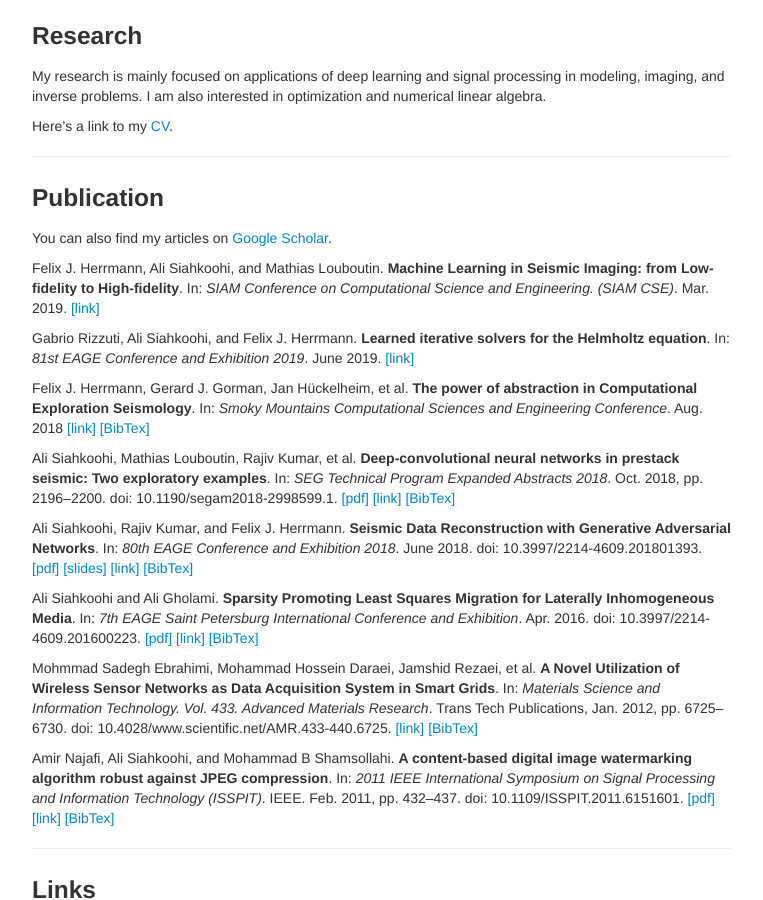
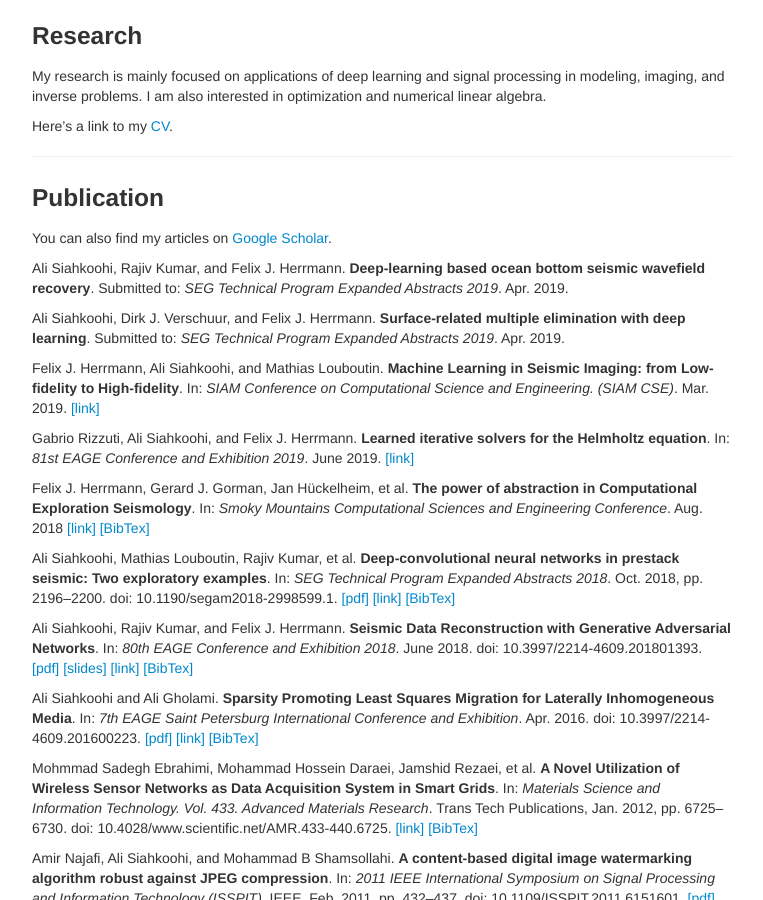
Before and after one commit to nanjekyejoannah/cs.unb.ca-jnanjeky, a Jekyll site: the page built from index.md, in a window 1280 px wide and 900 px high, scrolled down 470 px. Shown: the whole window, without its empty margins (258-1021 px from the left). Built offline with Jekyll 4.4.1, drawn with Linux system fonts in a browser that asks for light colours.

Commit message:
updated .md

```diff
--- a/index.md
+++ b/index.md
@@ -35,6 +35,10 @@ Here’s a link to my [CV](https://alisiahkoohi.github.io/files/AliSiahkoohi-CV.
 
 You can also find my articles on [Google Scholar](https://scholar.google.com/citations?user=sxRMqYIAAAAJ&hl=en).
 
+Ali Siahkoohi, Rajiv Kumar, and Felix J. Herrmann. **Deep-learning based ocean bottom seismic wavefield recovery**. Submitted to: _SEG Technical Program Expanded Abstracts 2019_. Apr. 2019.
+
+Ali Siahkoohi, Dirk J. Verschuur, and Felix J. Herrmann. **Surface-related multiple elimination with deep learning**. Submitted to: _SEG Technical Program Expanded Abstracts 2019_. Apr. 2019.
+
 Felix J. Herrmann, Ali Siahkoohi, and Mathias Louboutin. **Machine Learning in Seismic Imaging: from Low-fidelity to High-fidelity**. In: _SIAM Conference on Computational Science and Engineering. (SIAM CSE)_. Mar. 2019. [[link]](http://meetings.siam.org/sess/dsp_talk.cfm?p=95707)
 
 Gabrio Rizzuti, Ali Siahkoohi, and Felix J. Herrmann. **Learned iterative solvers for the Helmholtz equation**. In: _81st
```
